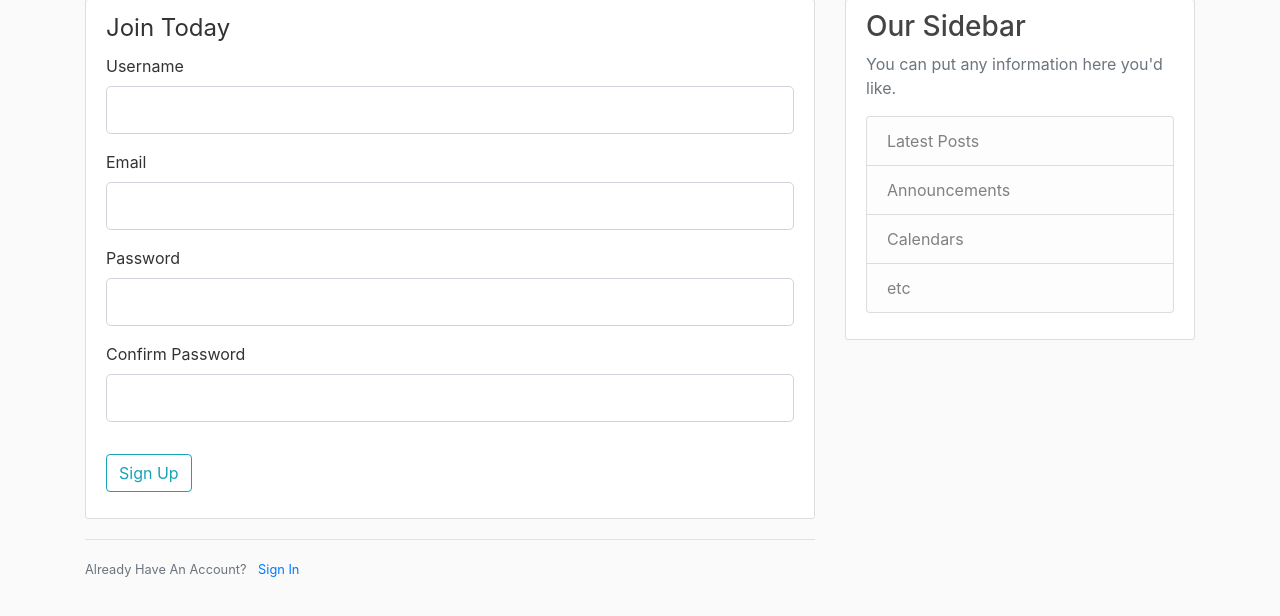
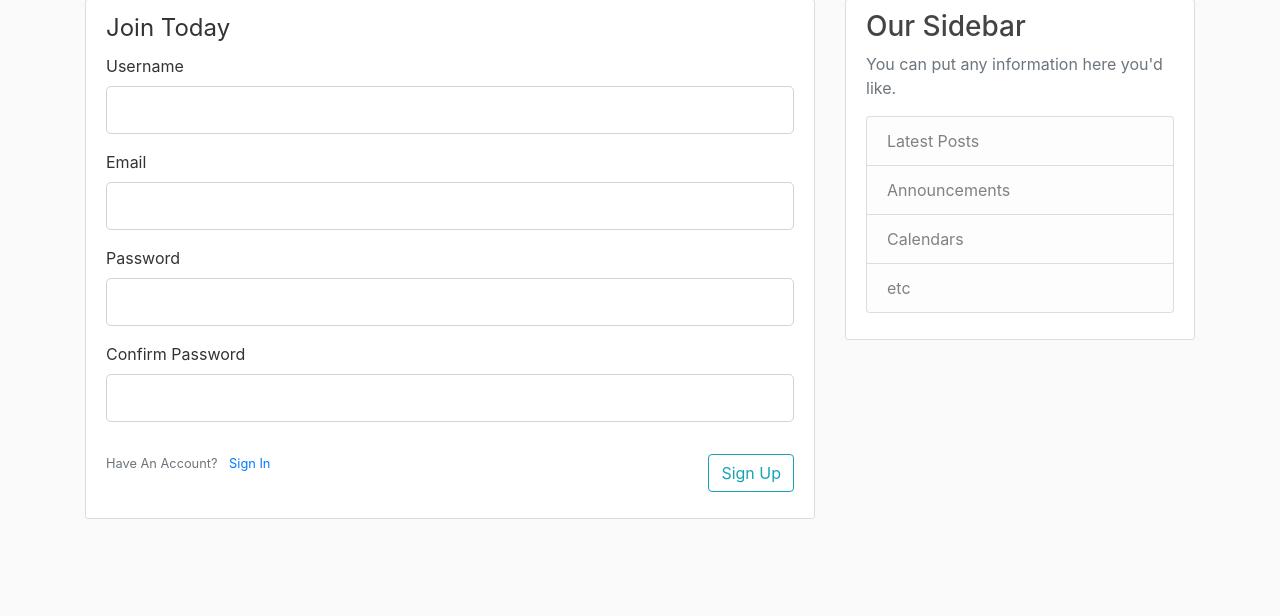
Before and after one commit to stockluke/forecastingchallenge, a Flask app: page /register in a window 1280 px wide. Shown: the part 81-697 px from the top of the page. Run offline with Flask 2, Linux system fonts and the light colour scheme; some libraries are stand-ins or nearby versions.

Commit message:
Code cleanup.

```diff
--- a/forecastingchallenge/models.py
+++ b/forecastingchallenge/models.py
@@ -28,7 +28,8 @@ class User(db.Model, UserMixin):
         ts = TimedSignature(current_app.config['SECRET_KEY'])
         try:
             user_id = ts.loads(token)['user_id']
-        except:
+        except Exception as e:
+            print(e)
             return None
         return User.query.get(user_id)
 
--- a/forecastingchallenge/templates/register.html
+++ b/forecastingchallenge/templates/register.html
@@ -58,14 +58,12 @@
                     {% endif %}
                 </div>
             </fieldset>
-            <div class="form-group">
+            <div class="form-group d-flex justify-content-between">
+                <small class="text-muted">
+                    Have An Account? <a class="ml-2" href="{{ url_for('users.login') }}">Sign In</a>
+                </small>
                 {{ form.submit(class="btn btn-outline-info") }}
             </div>
         </form>
     </div>
-    <div class="border-top pt-3">
-        <small class="text-muted">
-            Already Have An Account? <a class="ml-2" href="{{ url_for('users.login') }}">Sign In</a>
-        </small>
-    </div>
 {% endblock content %}
```
